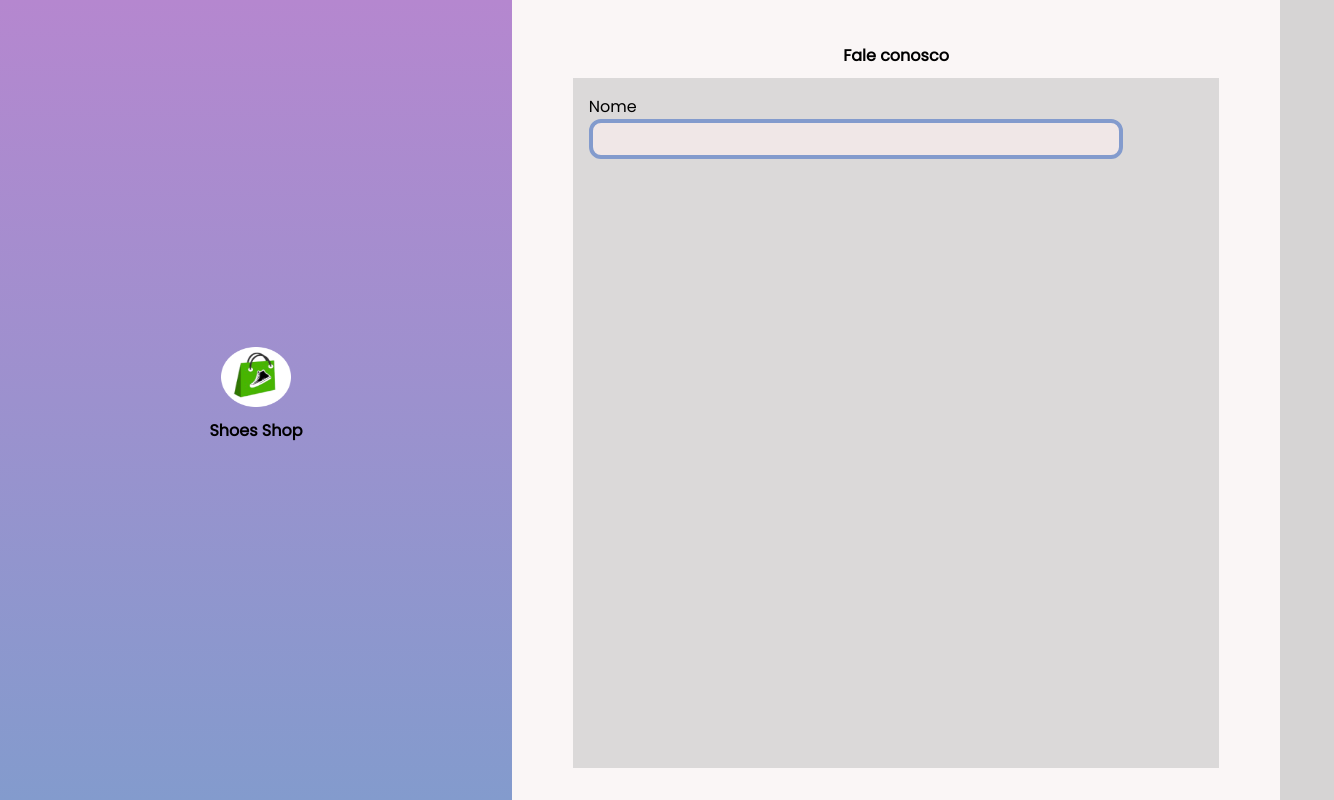
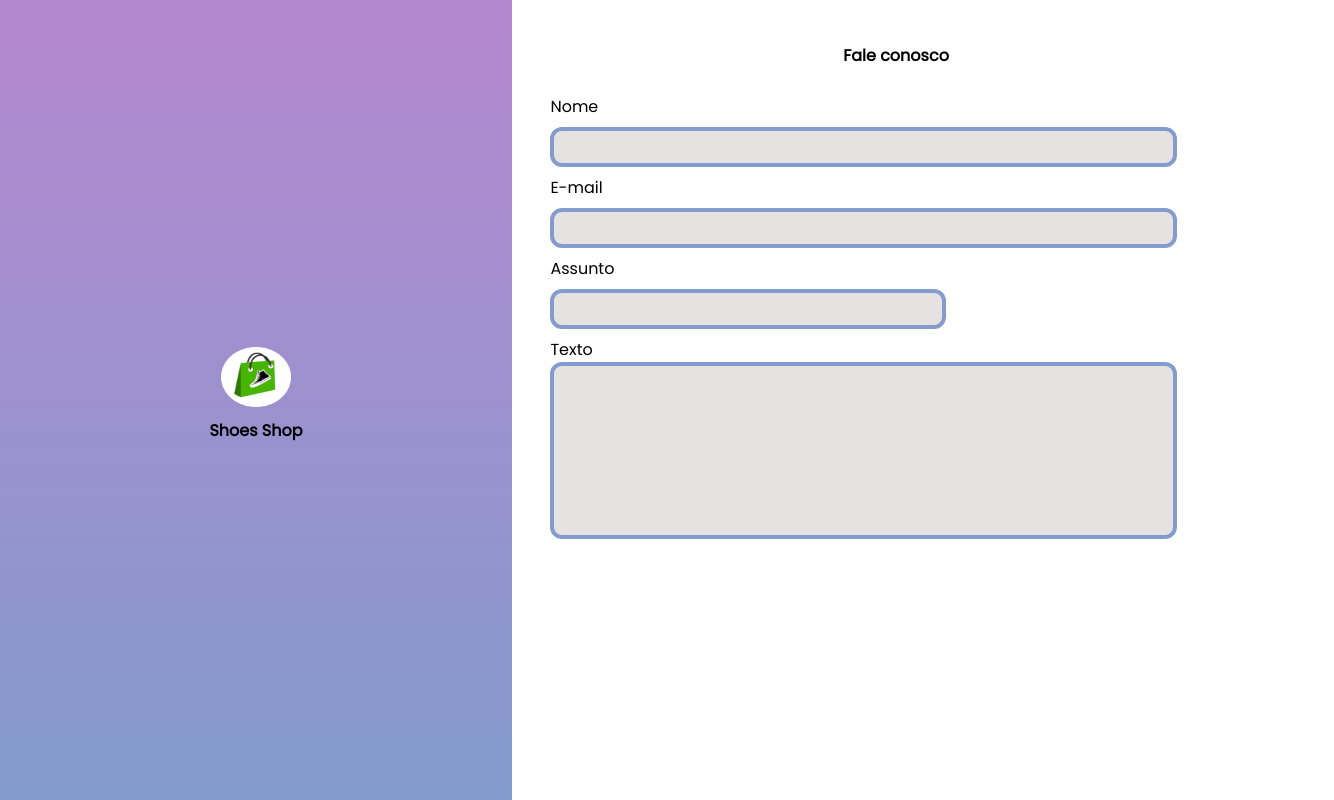
Before and after one commit to Esmyrna/Form-EmailJS, a React (Vite) app: page / in a window 1280 px wide. Shown: the whole page, 1334 px wide, since content can reach past the window. Built offline with nearby package versions, Linux system fonts and the light colour scheme.

Commit message:
criando campos

```diff
--- a/src/App.tsx
+++ b/src/App.tsx
@@ -1,106 +1,28 @@
+
+import Left from "./components/Left"
+import Right from "./components/Right"
+import styled from "styled-components"
 import { GlobalStyle } from "./global"
-import styled from "styled-components"
-import favicon from "./assets/favicon.png"
+
+
+
 function App() {
-
-  const Container = styled.div`
-    width: 100vw;
-    height: 100vh;
-    background-color: #faf6f6;
-
-    display: flex;
-
-`
-
-  const LeftColor = styled.div`
-    width: 40%;
-    height: 100vh;
-    background: linear-gradient(0deg, rgba(131,155,205,1) 0%, rgba(181,135,207,1) 100%);
-
-    display: flex;
-    justify-content: center;
-    align-items: center;
-    flex-direction: column;
-
-`
-  const Svg = styled.img`
-    width: 70px;
-    height: 60px;
-    background: none;
+  const ContainerGeral = styled.div`
+  width: 100vw;
+  height: 100vh;
+  background-color: #ffffff;
+  display: flex;
+  justify-content: center;
 
 
 `
-  const Title = styled.h1`
-    font-size: 1rem;
-    color: #000;
-    font-family: 'Poppins', sans-serif;
-    background: none;
-    text-align: center;
-
-  `
-
-  const RightSide = styled.div`
-    width: 60%;
-    display: flex;
-    align-items: center;
-    padding: 2rem 0%;
-    flex-direction: column;
-
-
-  `
-  const TitleRight = styled.h1`
-    color: #000;
-    text-align: center;
-    font-size: 1rem;
-    font-family: 'Poppins', sans-serif;
-
-
-  `
-  const Form = styled.form`
-    background-color: #dbd9d9;
-    width: 80%;
-    height: 100%;
-    padding:  1rem;
-    display: flex;
-    flex-direction: column;
-  `
-  const LabelName = styled.label`
-    font-size: 1rem;
-    color: #000;
-    font-family: 'Poppins', sans-serif;
-
-  `
-  const InputName = styled.input`
-   background-color: #f0e7e7;
-   width: 85%;
-   height: 30px;
-   border-radius: 12px;
-   border: 4px solid #839bcd;
-   box-shadow: 0;
-   outline:0;
-
-`
-
   return (
     <>
       <GlobalStyle />
-      <Container>
-        <LeftColor>
-          <Svg src={favicon}></Svg>
-          <Title>Shoes Shop </Title>
-        </LeftColor>
-        <RightSide>
-           <TitleRight>Fale conosco</TitleRight>
-           <Form>
-            <LabelName>Nome </LabelName>
-            <InputName type="name" required></InputName>
-
-
-        </Form>
-        </RightSide>
-
-
-      </Container>
+      <ContainerGeral>
+        <Left />
+        <Right />
+      </ContainerGeral>
     </>
   )
 }
--- /dev/null
+++ b/src/components/Left/index.tsx
@@ -0,0 +1,17 @@
+import { LeftColor } from './style'
+import { Svg } from './style'
+import { Title } from './style'
+import favicon from "../../assets/favicon.png"
+
+const Left = () => {
+  return (
+    <>
+     <LeftColor>
+          <Svg src={favicon}></Svg>
+          <Title>Shoes Shop </Title>
+        </LeftColor>
+    </>
+  )
+}
+
+export default Left
--- /dev/null
+++ b/src/components/Left/style.tsx
@@ -0,0 +1,28 @@
+import styled from "styled-components"
+
+export const LeftColor = styled.div`
+    width: 40%;
+    height: 100vh;
+    background: linear-gradient(0deg, rgba(131,155,205,1) 0%, rgba(181,135,207,1) 100%);
+
+    display: flex;
+    justify-content: center;
+    align-items: center;
+    flex-direction: column;
+
+`
+export const Svg = styled.img`
+    width: 70px;
+    height: 60px;
+    background: none;
+
+
+`
+export  const Title = styled.h1`
+    font-size: 1rem;
+    color: #000;
+    font-family: 'Poppins', sans-serif;
+    background: none;
+    text-align: center;
+
+  `
--- /dev/null
+++ b/src/components/Right/index.tsx
@@ -0,0 +1,27 @@
+import React from 'react'
+
+import { Form, InputName, LabelName, RightSide, TextArea, TitleRight } from './style'
+
+const Right = () => {
+  return (
+    <RightSide>
+      <TitleRight>Fale conosco</TitleRight>
+      <Form>
+      <LabelName>Nome </LabelName>
+      <InputName width={"80%"} type="name" required></InputName>
+      <LabelName>E-mail </LabelName>
+      <InputName width={"80%"} type="email" required></InputName>
+      <LabelName>Assunto </LabelName>
+      <InputName width={"50%"} type="text" required></InputName>
+       <LabelName>Texto</LabelName>
+           <TextArea></TextArea>
+    </Form>
+
+    </RightSide>
+
+
+
+  )
+}
+
+export default Right
--- /dev/null
+++ b/src/components/Right/style.tsx
@@ -0,0 +1,58 @@
+import styled from "styled-components"
+export const RightSide = styled.div`
+width: 60%;
+display: flex;
+align-items: center;
+padding: 2rem 0%;
+flex-direction: column;
+
+
+`
+
+export const TitleRight = styled.h1`
+color: #000;
+text-align: center;
+font-size: 1rem;
+font-family: 'Poppins', sans-serif;
+
+`
+
+export const LabelName = styled.label`
+font-size: 1rem;
+color: #000;
+font-family: 'Poppins', sans-serif;
+
+`
+export const InputName = styled.input`
+background-color: #e7e2e2;
+width: ${(props) => props.width};
+height: 30px;
+border-radius: 12px;
+border: 4px solid #839bcd;
+box-shadow: 0;
+outline:0;
+margin: .5rem 0;
+font-size: 1rem;
+font-family: 'Poppins', sans-serif;
+`
+
+export const Form = styled.form`
+background-color: none;
+width: 100%;
+height: 100%;
+padding:  1rem;
+display: flex;
+margin-left: 10%;
+
+flex-direction: column;
+`
+export const TextArea = styled.textarea`
+resize: none;
+width: 80%;
+height: 25%;
+background-color: #e7e2e2;
+border-radius: 12px;
+border: 4px solid #839bcd;
+font-size: 1rem;
+font-family: 'Poppins', sans-serif;
+`
--- a/src/global.tsx
+++ b/src/global.tsx
@@ -1,15 +1,14 @@
 import { createGlobalStyle } from "styled-components";
-
+import styled from "styled-components";
 
 export const GlobalStyle = createGlobalStyle`
     body {
     margin: 0;
     padding: 0;
-    background-color: #d6d4d4;
     font-size: 1rem;
-
     height: 100vh;
     width: 100vw;
+    overflow: hidden;
 
     }
 
```
